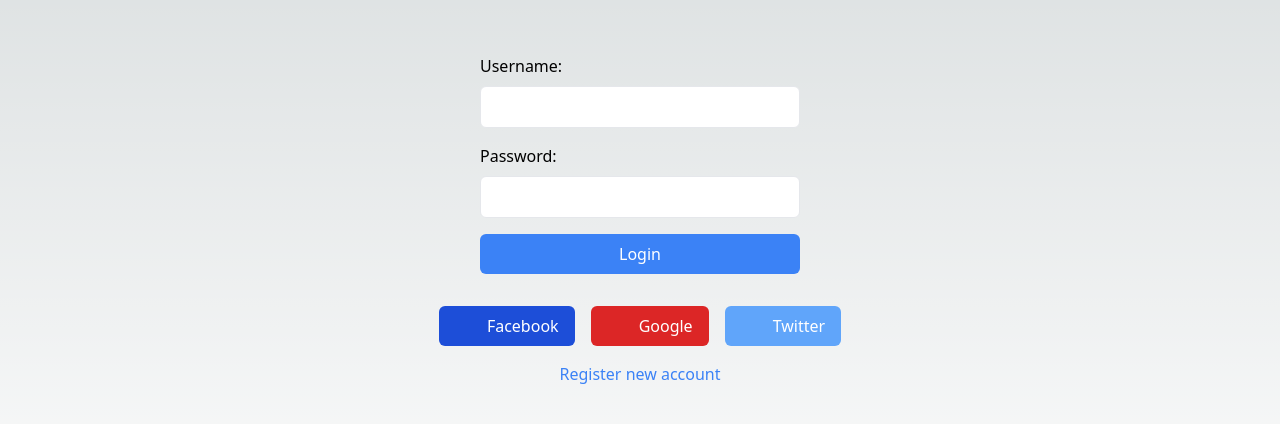
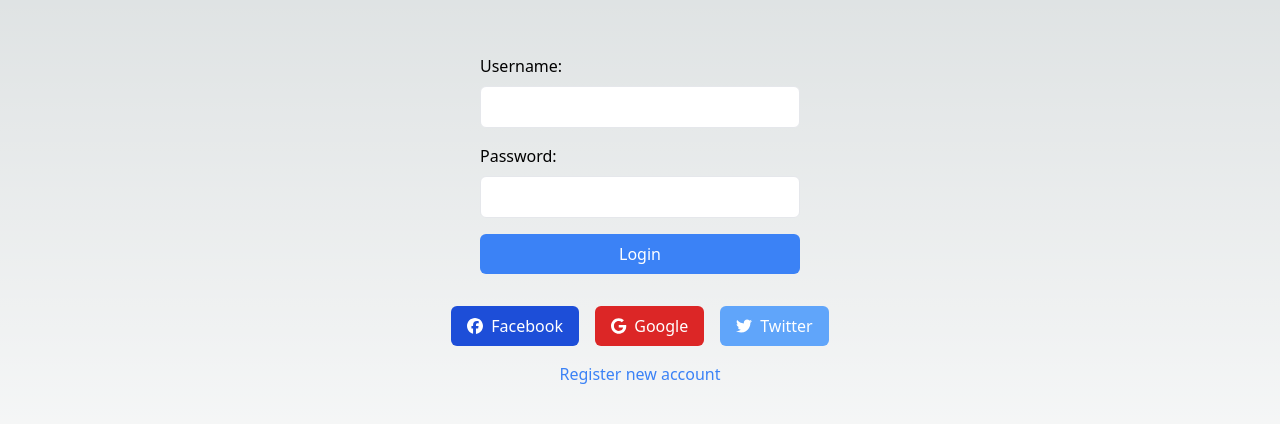
Before and after one commit to miarolfe/SwEngGroup30, a Next.js app in the folder front/life-insurance-front/: page /login in a window 1280 px wide. Shown: the part 180-604 px from the top of the page. Built offline with nearby package versions, Linux system fonts and the light colour scheme.

Commit message:
Add FontAwesome icons

```diff
--- a/front/life-insurance-front/components/loginPage.js
+++ b/front/life-insurance-front/components/loginPage.js
@@ -1,6 +1,8 @@
 import '../app/globals.css'
 import {useState} from "react";
 import {useRouter} from "next/router";
+import {FontAwesomeIcon} from '@fortawesome/react-fontawesome';
+import {faGoogle, faTwitter, faFacebook} from '@fortawesome/free-brands-svg-icons';
 
 const LoginPage = () => {
     const [username, setUsername] = useState('');
@@ -54,21 +56,15 @@
             </form>
             <div className="mt-8 flex space-x-4">
                 <button className="bg-blue-700 text-white px-4 py-2 rounded-md flex items-center justify-center space-x-2">
-                    <svg className="h-6 w-6" viewBox="0 0 24 24" fill="currentColor">
-                        {/* Facebook icon */}
-                    </svg>
+                    <FontAwesomeIcon icon={faFacebook} />
                     <span>Facebook</span>
                 </button>
                 <button className="bg-red-600 text-white px-4 py-2 rounded-md flex items-center justify-center space-x-2">
-                    <svg className="h-6 w-6" viewBox="0 0 24 24" fill="currentColor">
-                        {/* Google icon */}
-                    </svg>
+                    <FontAwesomeIcon icon={faGoogle} />
                     <span>Google</span>
                 </button>
                 <button className="bg-blue-400 text-white px-4 py-2 rounded-md flex items-center justify-center space-x-2">
-                    <svg className="h-6 w-6" viewBox="0 0 24 24" fill="currentColor">
-                        {/* Twitter icon */}
-                    </svg>
+                    <FontAwesomeIcon icon={faTwitter} />
                     <span>Twitter</span>
                 </button>
             </div>
--- a/front/life-insurance-front/package.json
+++ b/front/life-insurance-front/package.json
@@ -9,6 +9,10 @@
     "lint": "next lint"
   },
   "dependencies": {
+    "@fortawesome/fontawesome-svg-core": "^6.5.1",
+    "@fortawesome/free-brands-svg-icons": "^6.5.1",
+    "@fortawesome/react-fontawesome": "^0.2.0",
+    "fontawesome-free": "^1.0.4",
     "next": "14.1.0",
     "react": "^18",
     "react-dom": "^18"
```
Also changed, not shown: 1 other file (tests, documents, lock files or other folders).
